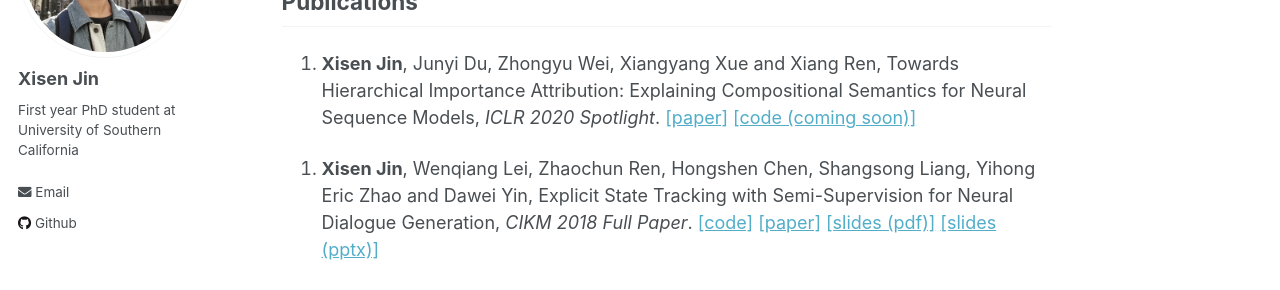
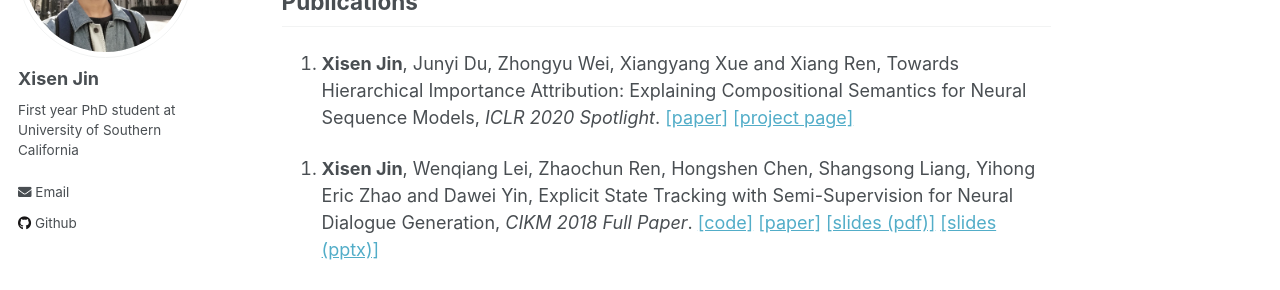
Before and after one commit to AuCson/aucson.github.io, a Jekyll site: the page built from _pages/about.md, in a window 1280 px wide and 900 px high, scrolled down 736 px. Shown: the part 153-443 px from the top of the window. Built offline with Jekyll 4.4.1, drawn with Linux system fonts in a browser that asks for light colours.

Commit message:
updated project page

```diff
--- a/_pages/about.md
+++ b/_pages/about.md
@@ -29,7 +29,7 @@ My future study includes understanding language learning process in more realist
 
 <a name="iclr20towards"></a>
 
-1. **Xisen Jin**, Junyi Du, Zhongyu Wei, Xiangyang Xue and Xiang Ren, Towards Hierarchical Importance Attribution: Explaining Compositional Semantics for Neural Sequence Models, *ICLR 2020 Spotlight*. [[paper]](https://openreview.net/forum?id=BkxRRkSKwr) [[code (coming soon)]]()
+1. **Xisen Jin**, Junyi Du, Zhongyu Wei, Xiangyang Xue and Xiang Ren, Towards Hierarchical Importance Attribution: Explaining Compositional Semantics for Neural Sequence Models, *ICLR 2020 Spotlight*. [[paper]](https://openreview.net/forum?id=BkxRRkSKwr) [[project page]](http://inklab.usc.edu/hiexpl/)
 
 <a name="cikm18explicit"></a>
 
```
